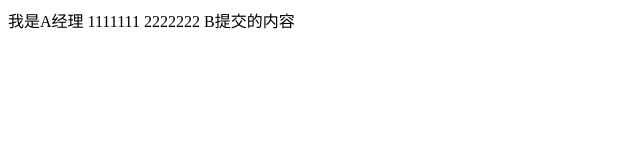
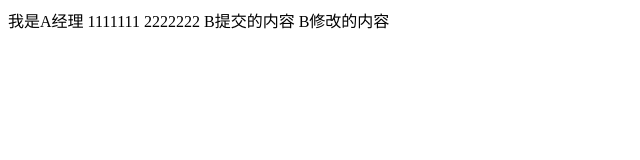
Before and after one commit to ES678/first-git-demo, a plain HTML site: page index.html in a window 1280 px wide. Shown: the whole page, without its empty margins (0-640 px from the left). Drawn offline with Linux system fonts and the light colour scheme.

Commit message:
冲突（B修改了内容）

```diff
--- a/index.html
+++ b/index.html
@@ -11,8 +11,7 @@
     我是A经理
     1111111
     2222222
-
-    B提交的内容
+    B提交的内容 B修改的内容
 </body>
 
 </html>
```
